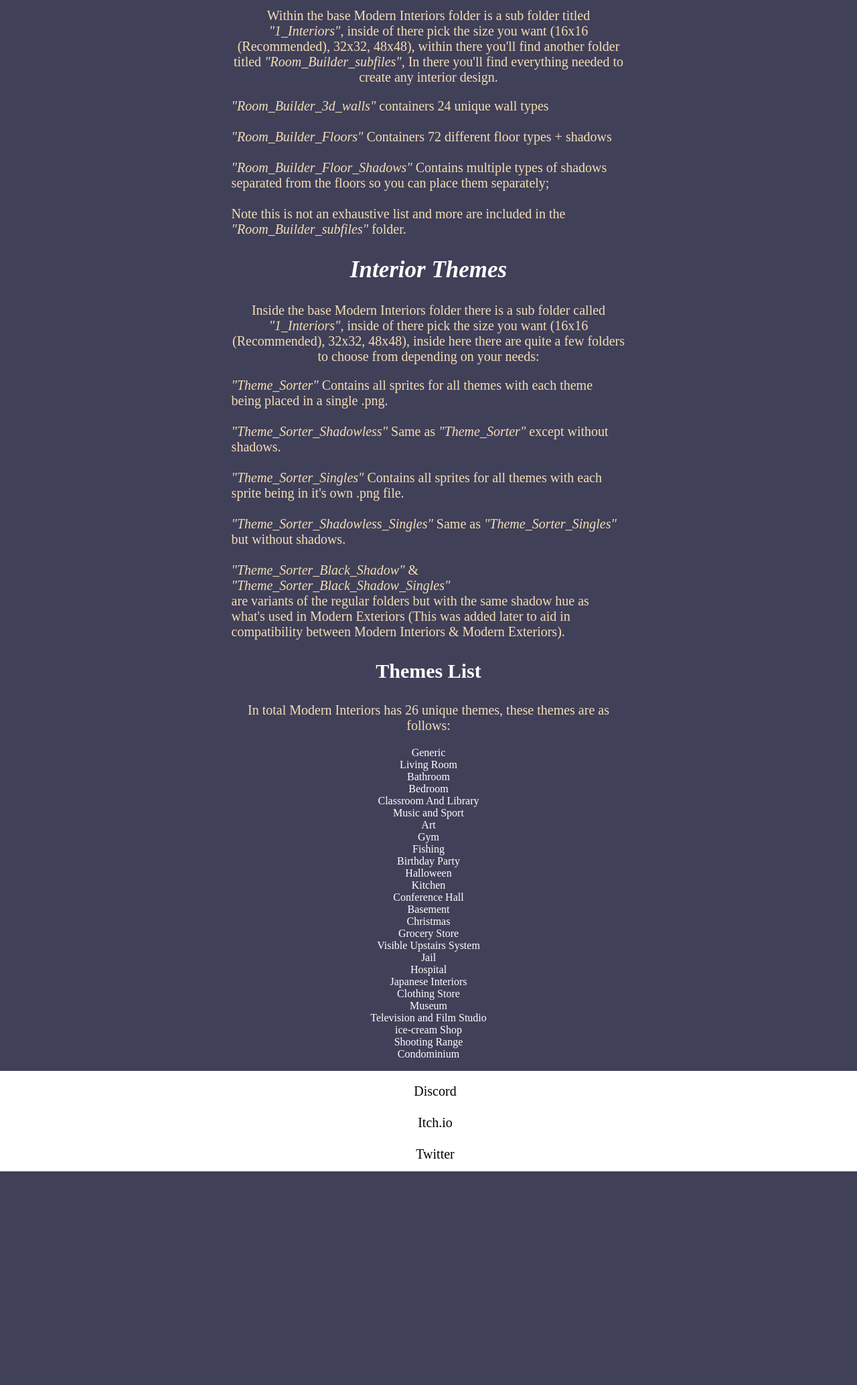
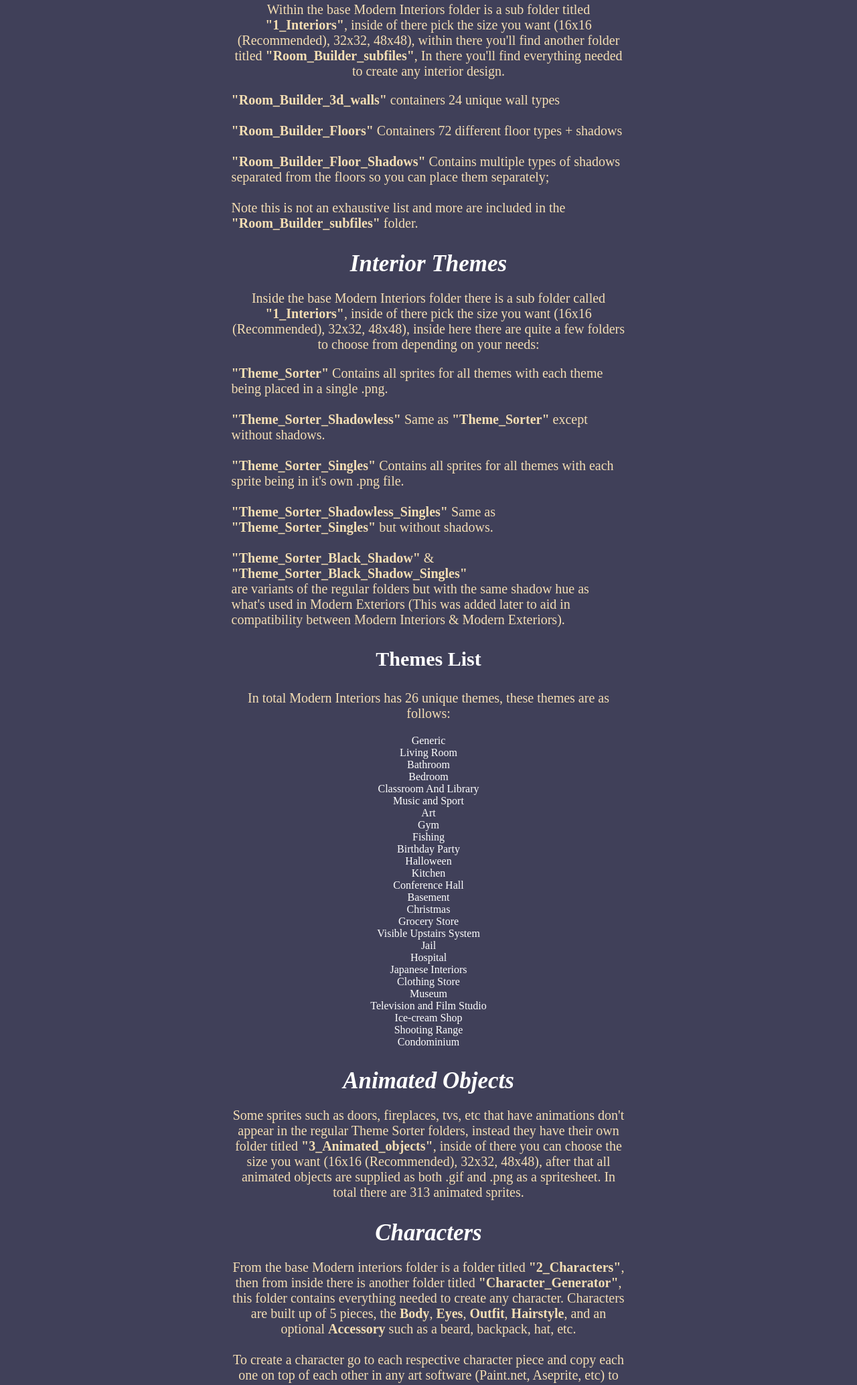
Before and after one commit to Legendaryswordsman2/LimeZu-Resources-Website, a plain HTML site: page modern-interiors.html in a window 1280 px wide. Shown: the part 732-2800 px from the top of the page at 67% size. Before the commit the page ends 2481 px from the top, so only its background shows below. Drawn offline with Linux system fonts and the light colour scheme.

Commit message:
Added Characters section

```diff
--- a/modern-interiors.html
+++ b/modern-interiors.html
@@ -24,33 +24,33 @@
 
     <h2>Room Builder</h1>
     <p>
-            Within the base Modern Interiors folder is a sub folder titled <em>"1_Interiors"</em>, inside of there pick the size you want (16x16 (Recommended), 32x32, 48x48), within there you'll find another folder titled <em>"Room_Builder_subfiles"</em>, In there you'll find everything needed to create any interior design.
+    Within the base Modern Interiors folder is a sub folder titled <b>"1_Interiors"</b>, inside of there pick the size you want (16x16 (Recommended), 32x32, 48x48), within there you'll find another folder titled <b>"Room_Builder_subfiles"</b>, In there you'll find everything needed to create any interior design.
     </p>
 
     <p class="text-align-left">
-            <em>"Room_Builder_3d_walls"</em> containers 24 unique wall types<br>
-            <br><em>"Room_Builder_Floors"</em> Containers 72 different floor types + shadows<br>
-            <br><em>"Room_Builder_Floor_Shadows"</em> Contains multiple types of shadows separated from the floors so you can place them separately;<br>
+        <b>"Room_Builder_3d_walls"</b> containers 24 unique wall types<br>
+        <br><b>"Room_Builder_Floors"</b> Containers 72 different floor types + shadows<br>
+        <br><b>"Room_Builder_Floor_Shadows"</b> Contains multiple types of shadows separated from the floors so you can place them separately;<br>
 
         <br>
 
-            Note this is not an exhaustive list and more are included in the <em>"Room_Builder_subfiles"</em> folder.
+        Note this is not an exhaustive list and more are included in the <b>"Room_Builder_subfiles"</b> folder.
     </p>
 
     <h2>Interior Themes</h2>
     <p>
-            Inside the base Modern Interiors folder there is a sub folder called <em>"1_Interiors"</em>, inside of there pick the size you want (16x16 (Recommended), 32x32, 48x48), inside here there are quite a few folders to choose from depending on your needs:<br>
+    Inside the base Modern Interiors folder there is a sub folder called <b>"1_Interiors"</b>, inside of there pick the size you want (16x16 (Recommended), 32x32, 48x48), inside here there are quite a few folders to choose from depending on your needs:<br>
     </p>
     <p class="text-align-left">
-            <em>"Theme_Sorter"</em> Contains all sprites for all themes with each theme being placed in a single .png.<br>
+        <b>"Theme_Sorter"</b> Contains all sprites for all themes with each theme being placed in a single .png.<br>
 
-            <br><em>"Theme_Sorter_Shadowless"</em> Same as <em>"Theme_Sorter"</em> except without shadows.<br>
+        <br><b>"Theme_Sorter_Shadowless"</b> Same as <b>"Theme_Sorter"</b> except without shadows.<br>
 
-            <br><em>"Theme_Sorter_Singles"</em> Contains all sprites for all themes with each sprite being in it's own .png file.<br>
+        <br><b>"Theme_Sorter_Singles"</b> Contains all sprites for all themes with each sprite being in it's own .png file.<br>
 
-            <br><em>"Theme_Sorter_Shadowless_Singles"</em> Same as <em>"Theme_Sorter_Singles"</em> but without shadows.<br>
+        <br><b>"Theme_Sorter_Shadowless_Singles"</b> Same as <b>"Theme_Sorter_Singles"</b> but without shadows.<br>
 
-            <br><em>"Theme_Sorter_Black_Shadow"</em> & <em>"Theme_Sorter_Black_Shadow_Singles"</em><br> are variants of the regular folders but with the same shadow hue as what's used in Modern Exteriors (This was added later to aid in compatibility between Modern Interiors & Modern Exteriors).
+        <br><b>"Theme_Sorter_Black_Shadow"</b> & <b>"Theme_Sorter_Black_Shadow_Singles"</b><br> are variants of the regular folders but with the same shadow hue as what's used in Modern Exteriors (This was added later to aid in compatibility between Modern Interiors & Modern Exteriors).
     </p>
 
     <h3>Themes List</h3>
@@ -83,10 +83,27 @@
             <li>Clothing Store</li>
             <li>Museum</li>
             <li>Television and Film Studio</li>
-                <li>ice-cream Shop</li>
+            <li>Ice-cream Shop</li>
             <li>Shooting Range</li>
             <li>Condominium</li>
         </ol>
+
+    <h2>Animated Objects</h2>
+    <p>
+        Some sprites such as doors, fireplaces, tvs, etc that have animations don't appear in the regular Theme Sorter folders, instead they have their own folder titled <b>"3_Animated_objects"</b>, inside of there you can choose the size you want (16x16 (Recommended), 32x32, 48x48), after that all animated objects are supplied as both .gif and .png as a spritesheet. In total there are 313 animated sprites.
+    </p>
+
+    <h2>Characters</h2>
+    <p>
+        From the base Modern interiors folder is a folder titled <b>"2_Characters"</b>, then from inside there is another folder titled <b>"Character_Generator"</b>, this folder contains everything needed to create any character.
+        Characters are built up of 5 pieces, the <b>Body</b>, <b>Eyes</b>, <b>Outfit</b>, <b>Hairstyle</b>, and an optional <b>Accessory</b> such as a beard, backpack, hat, etc.<br>
+        <br>To create a character go to each respective character piece and copy each one on top of each other in any art software (Paint.net, Aseprite, etc) to create a full character
+    </p>
+
+    <h3>Character Generator</h3>
+    <p>
+        We know it can be tedious to manually copy each character piece to create a character, so to fix this problem we've created the <b>Character Generator</b>
+    </p>
 
     <footer>
         <ul class="footer-links">
--- a/styles.css
+++ b/styles.css
@@ -16,6 +16,7 @@ h1{
 
 h2{
     font-size: 35px;
+    margin-bottom: 0px;
     font-weight: bold;
     font-style: italic;
 }
```
Lines whose indentation alone changed are shown as unchanged.
